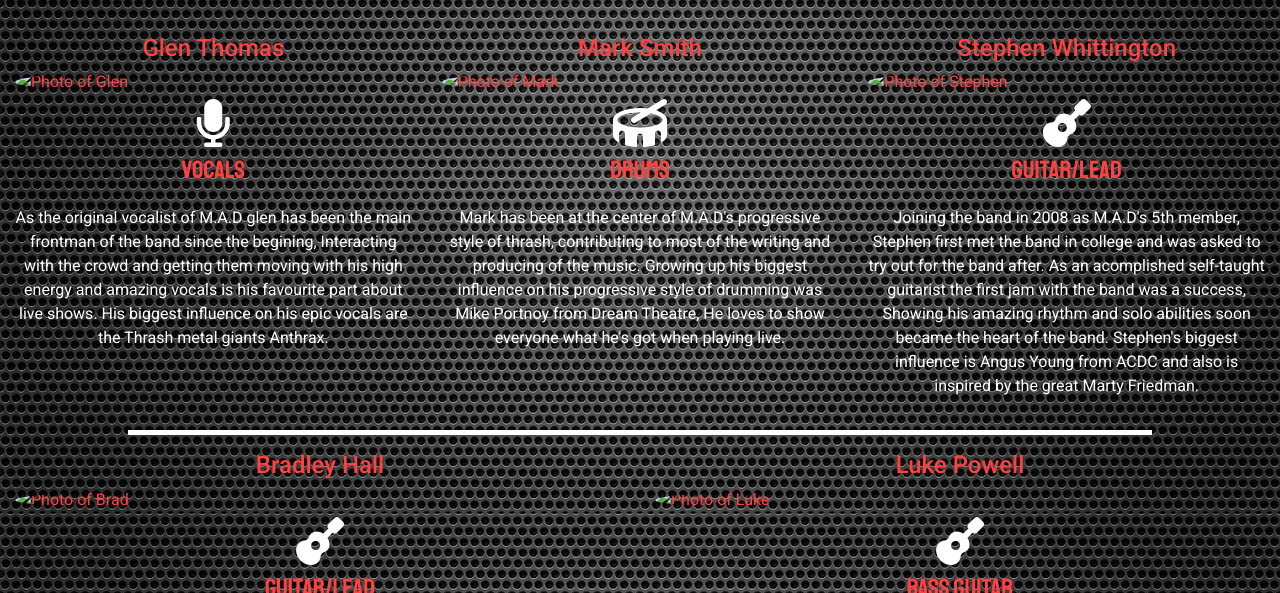
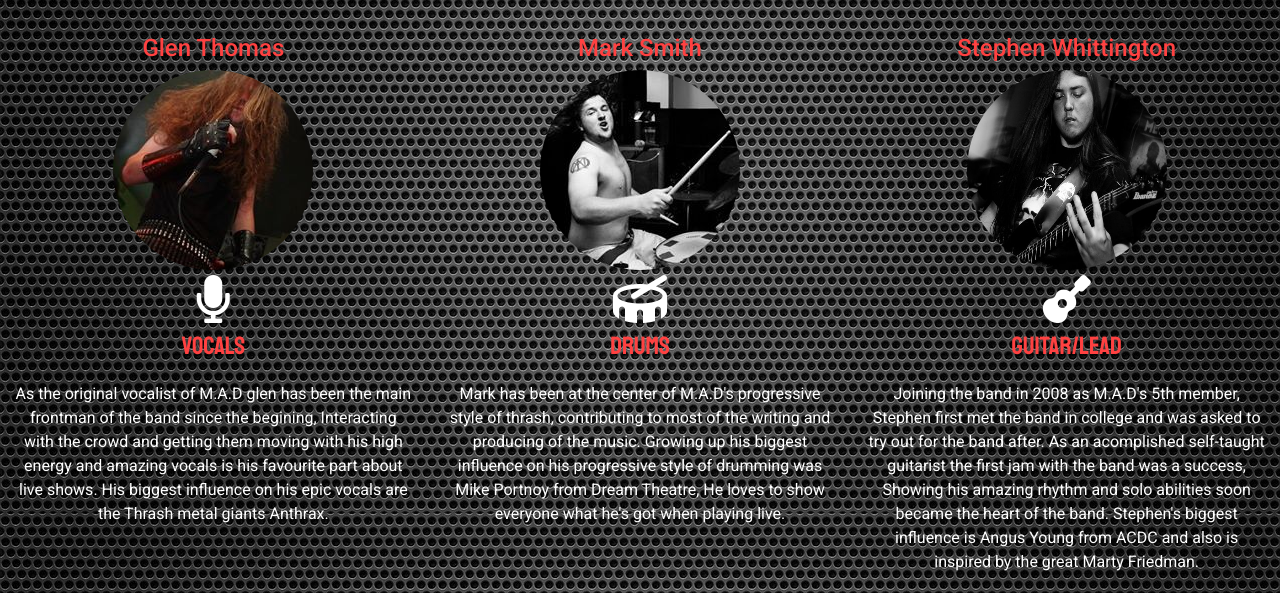
Before and after one commit to StephenWhittington/MilestoneProject1, a plain HTML site: page band.html in a window 1280 px wide. Shown: the part 207-800 px from the top of the page. Drawn offline with nearby package versions, Linux system fonts and the light colour scheme; the site is published under a folder, as on GitHub Pages, so addresses that start at the root find nothing.

Commit message:
Corrected band page to show profile images of band members on github pages

```diff
--- a/band.html
+++ b/band.html
@@ -71,7 +71,7 @@
             <div class="row">
                 <div class="col-sm-6 col-md-4">
                     <h4 class="text-capitalize text-center">glen thomas</h4>
-                    <img src="/assets/images/bandmembersinger.jpg" class="rounded mx-auto d-block" alt="Photo of Glen">
+                    <img src="assets/images/bandmembersinger.jpg" class="rounded mx-auto d-block" alt="Photo of Glen">
                     <div class="profile-icon">
                         <i class="fas fa-microphone fa-3x" aria-hidden="true"></i>
                     </div>
@@ -81,7 +81,7 @@
                 </div>
                 <div class="col-sm-6 col-md-4">
                     <h4 class="text-capitalize text-center">mark smith</h4>
-                    <img src="/assets/images/bandmemberdrummer.jpg" class="rounded mx-auto d-block" alt="Photo of Mark">
+                    <img src="assets/images/bandmemberdrummer.jpg" class="rounded mx-auto d-block" alt="Photo of Mark">
                     <div class="profile-icon">
                         <i class="fas fa-drum fa-3x" aria-hidden="true"></i>
                     </div>
@@ -91,7 +91,7 @@
                 </div>
                 <div class="col-md-4">
                     <h4 class="text-capitalize text-center">stephen whittington</h4>
-                    <img src="/assets/images/bandmemberguitar2.jpg" class="rounded mx-auto d-block" alt="Photo of Stephen">
+                    <img src="assets/images/bandmemberguitar2.jpg" class="rounded mx-auto d-block" alt="Photo of Stephen">
                     <div class="profile-icon">
                         <i class="fas fa-guitar fa-3x" aria-hidden="true"></i>
                     </div>
@@ -110,7 +110,7 @@
         <div class="row band-profile-pics-2">
             <div class="col-sm-6 col-md-6">
                 <h4 class="text-capitalize text-center">bradley hall</h4>
-                <img src="/assets/images/bandmemberguitar1.jpg" class="rounded mx-auto d-block" alt="Photo of Brad">
+                <img src="assets/images/bandmemberguitar1.jpg" class="rounded mx-auto d-block" alt="Photo of Brad">
                 <div class="profile-icon">
                     <i class="fas fa-guitar fa-3x" aria-hidden="true"></i>
                 </div>
@@ -121,7 +121,7 @@
             </div>
             <div class="col-sm-6 col-md-6">
                 <h4 class="text-capitalize text-center">luke powell</h4>
-                <img src="/assets/images/bandmemberbass.jpg" class="rounded mx-auto d-block" alt="Photo of Luke">
+                <img src="assets/images/bandmemberbass.jpg" class="rounded mx-auto d-block" alt="Photo of Luke">
                 <div class="profile-icon">
                     <i class="fas fa-guitar fa-3x" aria-hidden="true"></i>
                 </div>
```
